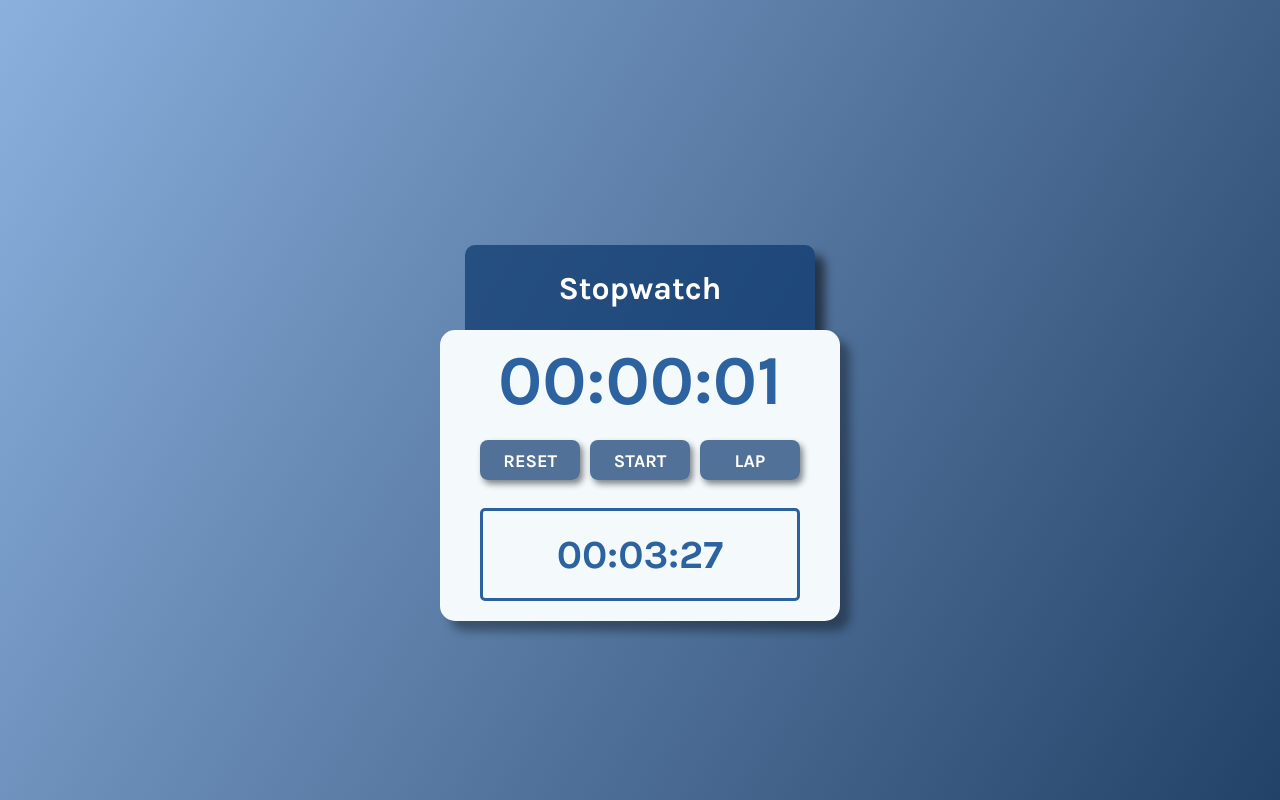
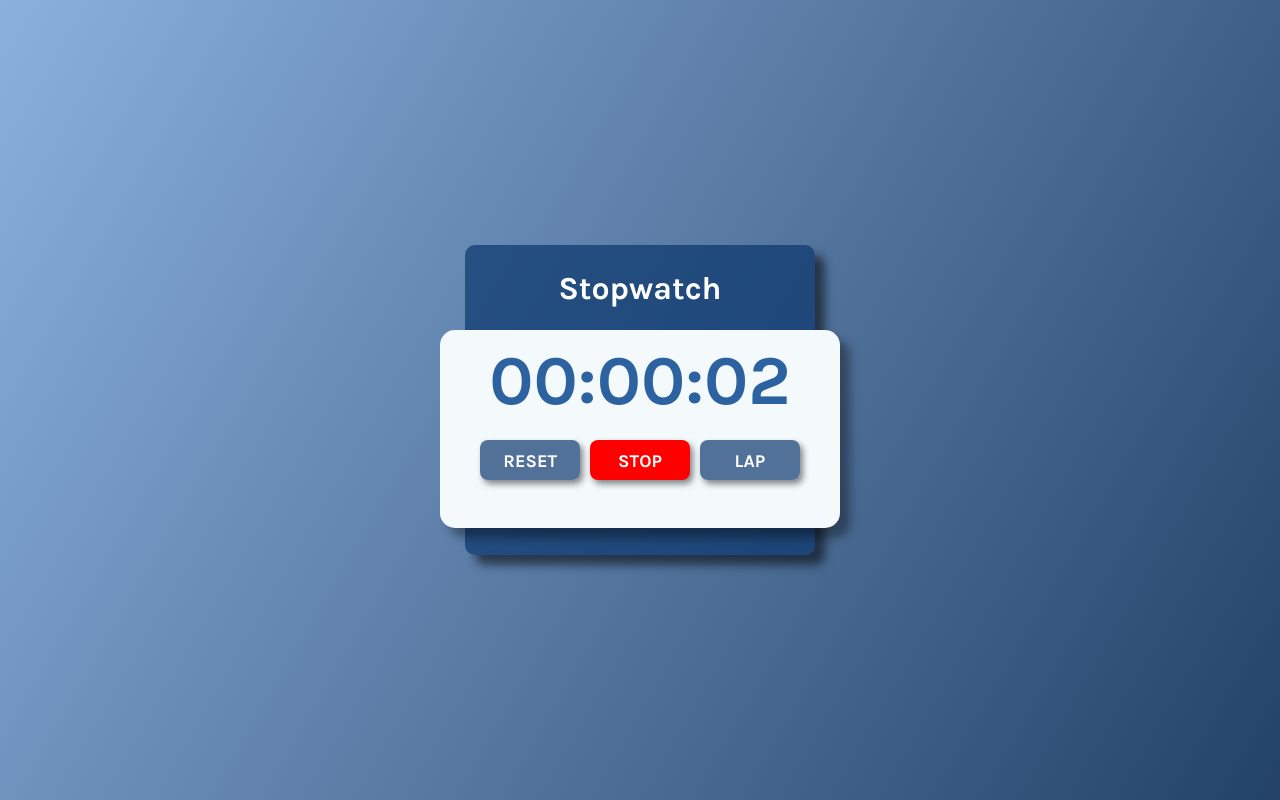
Before and after one commit to edgardjustino/stopwatch, a plain HTML site: page index.html in a window 1280 px wide. Both pictures are taken after a click on the button "START". Drawn offline with Linux system fonts and the light colour scheme.

Commit message:
adjusts on js

```diff
--- a/index.html
+++ b/index.html
@@ -21,7 +21,7 @@
                     <button id="lap-btn" onclick="lap()" >lap</button>
             </div>
             <!-- <div class="lap-area"> -->
-                <h2 id="lap-time">00:03:27</h2>
+                <h2 id="lap-time"></h2>
             <!-- </div> -->
         </div>
 
--- a/script.js
+++ b/script.js
@@ -1,31 +1,74 @@
-let [hour, min, sec] = [0, 0, 0];
-let displayTime = document.getElementById('time');
+let hour = 0;
+let min = 0;
+let sec = 0;
+
+let displayHour;
+let displaySec;
+let displayMin;
 
 let status = 'stopped';
 
 let interval = null;
 let lapNow = null;
 
-function startStop () {
-        sec++;
-        if (sec == 60){
-            sec = 0;
-            min++;
+function start(){
+    sec++
+    if (sec == 60){
+        min++;
+        sec = 0;
+        if ( min == 60){
+            hour++;
+            min = 0;
+        }
+    }
 
-            if ( min == 60) {
-                min = 0;
-                hour++;
-            }
-        }
+    if(sec < 10){
+        displaySec = '0'+ sec;
+    } else {
+        displaySec = sec;
+    }
 
-        let displayHour = hour < 10 ? '0' + hour : hour;
-        let displayMin = min < 10 ? '0' + min : min;
-        let displaySec = sec < 10 ? '0' + sec : sec;
+    if ( min < 10){
+        displayMin = '0' + min;
+    } else {
+        displayMin = min;
+    }
 
-        time.innerHTML = displayHour + ':'+ displayMin +':'+displaySec;
+    if (hour < 10){
+        displayHour = '0' + hour;
+    } else {
+        displayHour = hour;
+    }
 
+    document.getElementById('time').innerHTML = `${displayHour}:${displayMin}:${displaySec}`;
 }
 
-function watchstart(){
-    setInterval(start,1000);
+function startStop () {
+    if ( status === 'stopped'){
+      interval = window.setInterval(start, 1000);
+      status = 'started'
+      document.getElementById('start-btn').innerHTML = 'Stop';
+      document.getElementById("start-btn").style.background = "red";
+
+    } else {
+      window.clearInterval(interval);
+      status = 'stopped';
+      document.getElementById('start-btn').innerHTML = 'Start';
+      document.getElementById("start-btn").style.background = "rgba(9, 53, 108, 0.69)";
+    }
 }
+
+function reset (){
+    window.clearInterval(interval);
+    hour = 0;
+    min = 0;
+    sec = 0;
+    displayHour = 0;
+    displayMin = 0;
+    displaySec = 0;
+    status = 'stopped';
+    document.getElementById('time').innerHTML = "00:00:00"
+    document.getElementById('lap-time').innerHTML = '';
+    document.getElementById('start-btn').innerHTML = 'Start';
+    document.getElementById("start-btn").style.background = "rgba(9, 53, 108, 0.69)";
+}
--- a/styles.css
+++ b/styles.css
@@ -89,11 +89,11 @@ button {
 
 h2 {
     color: rgba(14, 74, 147, 0.867);
-    padding: 20px;
+    /* padding: 20px; */
     width: 84%;
     border-radius: 5px;
     margin: 10px;
     text-align: center;
     font-size: 40px;
-    border: rgba(14, 74, 147, 0.867) 3px solid;
+    /* border: rgba(14, 74, 147, 0.867) 3px solid; */
 }
```
